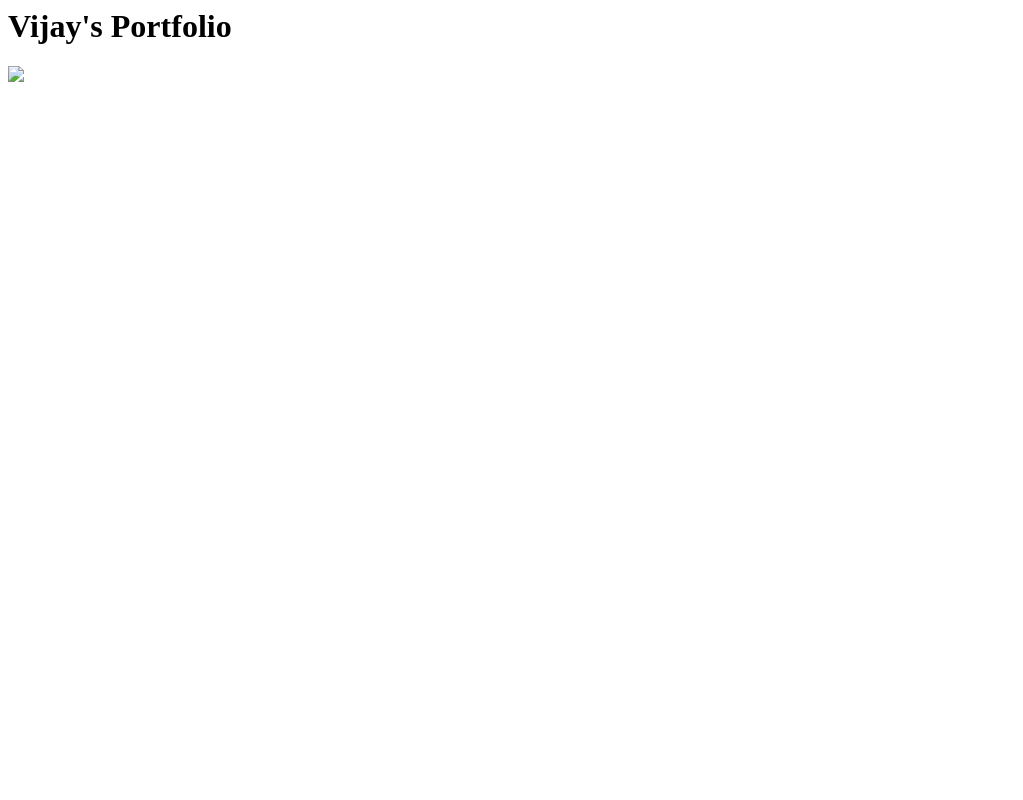
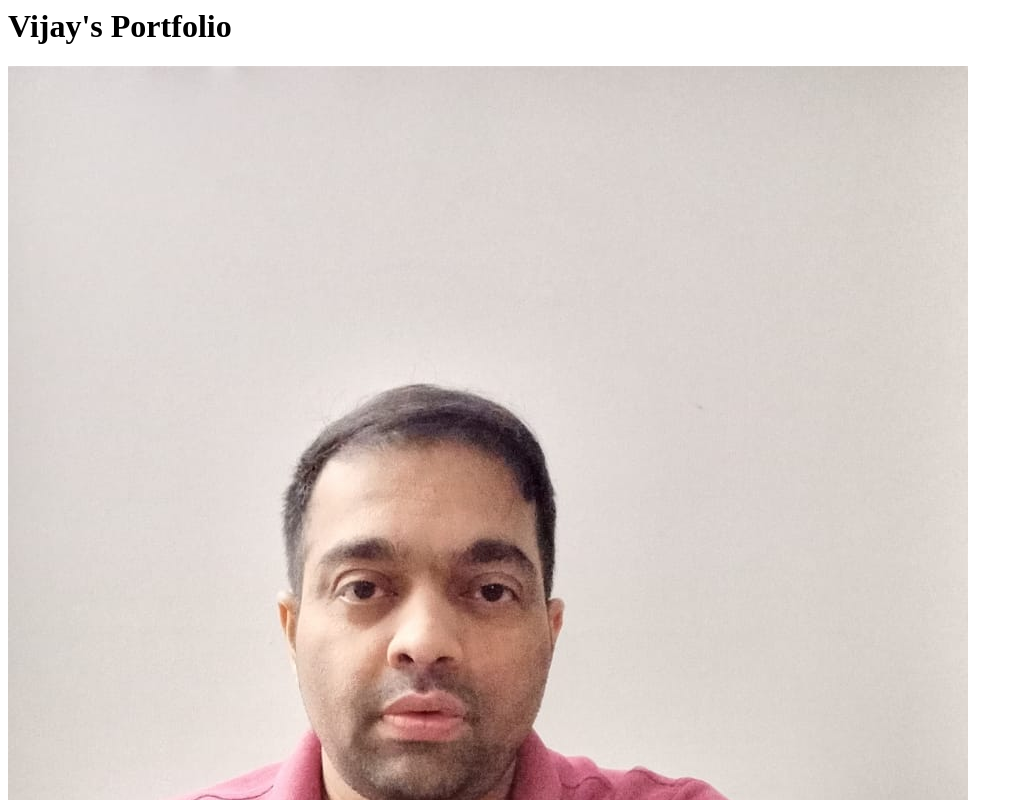
Before and after one commit to vjaying/vjaying.github.io, a plain HTML site: page index.html in a window 1280 px wide. Shown: the top 800 px of the page, without its empty margins (0-1023 px from the left). Drawn offline with Linux system fonts and the light colour scheme.

Commit message:
Update index.html

```diff
--- a/index.html
+++ b/index.html
@@ -1,4 +1,4 @@
 <html>
     <h1>Vijay's Portfolio</h1>
-    <img src="./MichaelScott.jpg"
+    <img src="./VijayInguva.jpg"
 </html>
```
